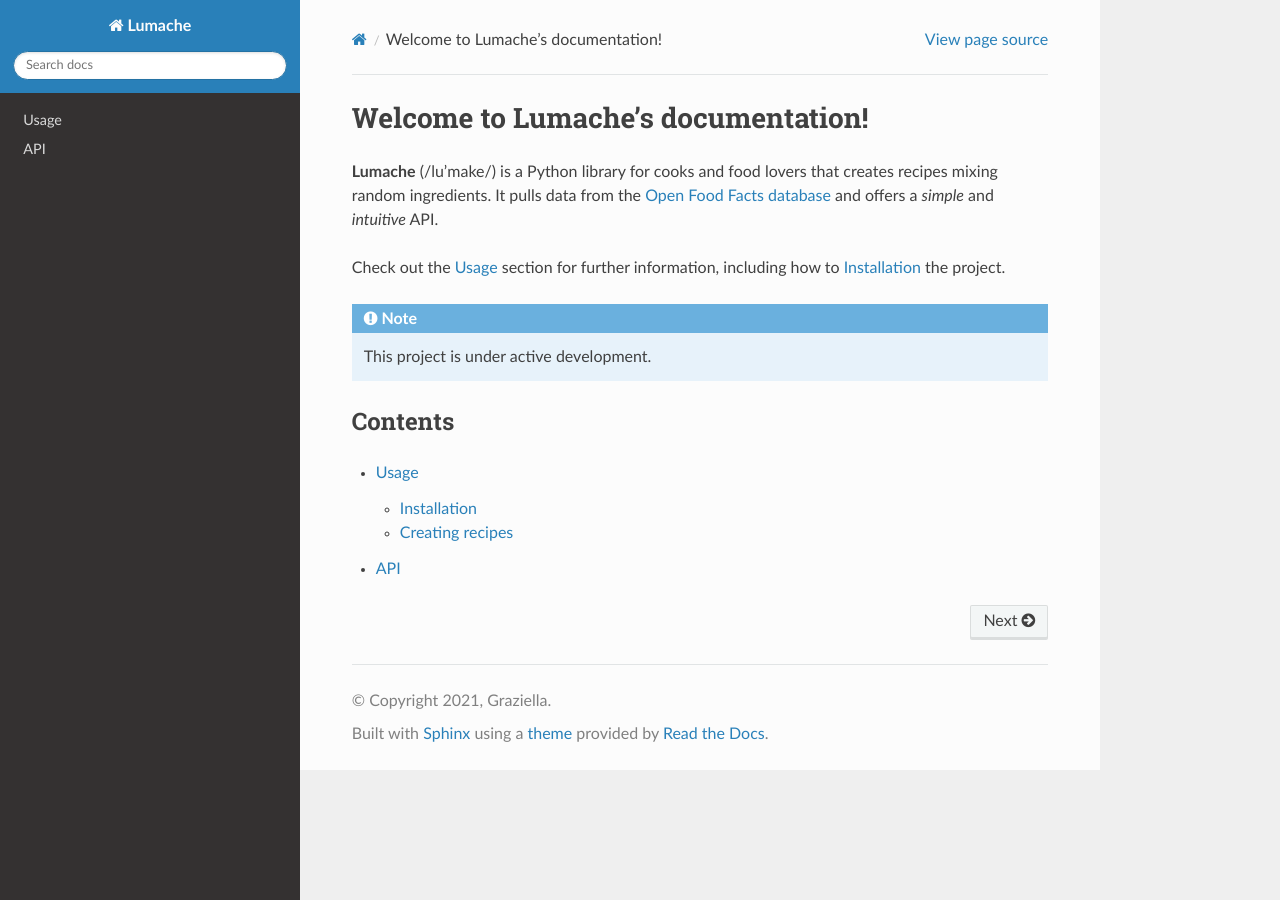
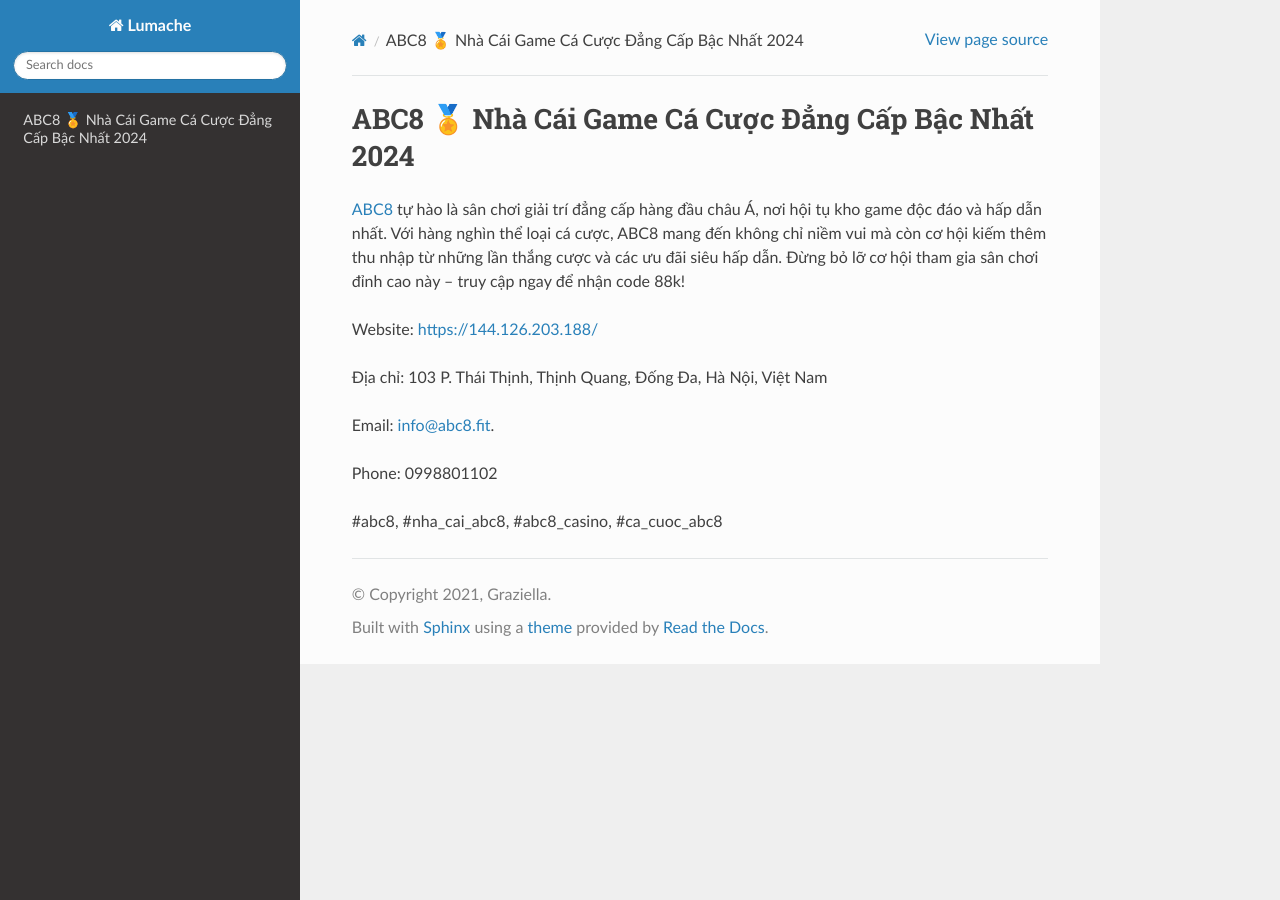
Before and after one commit to camtiennguyena/linkabc8fit1, a Sphinx documentation site: the page built from docs/source/index.rst, in a window 1280 px wide. Built offline with Sphinx 7.4.7 and the Read the Docs theme 3.1.0, drawn with Linux system fonts in a browser that asks for light colours.

Commit message:
Update index.rst

```diff
--- a/docs/source/index.rst
+++ b/docs/source/index.rst
@@ -1,22 +1,14 @@
-Welcome to Lumache's documentation!
+ABC8 🏅 Nhà Cái Game Cá Cược Đẳng Cấp Bậc Nhất 2024
 ===================================
 
-**Lumache** (/lu'make/) is a Python library for cooks and food lovers
-that creates recipes mixing random ingredients.
-It pulls data from the `Open Food Facts database <https://world.openfoodfacts.org/>`_
-and offers a *simple* and *intuitive* API.
+`ABC8 <https://144.126.203.188/>`_ tự hào là sân chơi giải trí đẳng cấp hàng đầu châu Á, nơi hội tụ kho game độc đáo và hấp dẫn nhất. Với hàng nghìn thể loại cá cược, ABC8 mang đến không chỉ niềm vui mà còn cơ hội kiếm thêm thu nhập từ những lần thắng cược và các ưu đãi siêu hấp dẫn. Đừng bỏ lỡ cơ hội tham gia sân chơi đỉnh cao này – truy cập ngay để nhận code 88k!
 
-Check out the :doc:`usage` section for further information, including
-how to :ref:`installation` the project.
+Website: https://144.126.203.188/
 
-.. note::
+Địa chỉ: 103 P. Thái Thịnh, Thịnh Quang, Đống Đa, Hà Nội, Việt Nam
 
-   This project is under active development.
+Email: info@abc8.fit.
 
-Contents
---------
+Phone: 0998801102
 
-.. toctree::
-
-   usage
-   api
+#abc8, #nha_cai_abc8, #abc8_casino, #ca_cuoc_abc8
```
